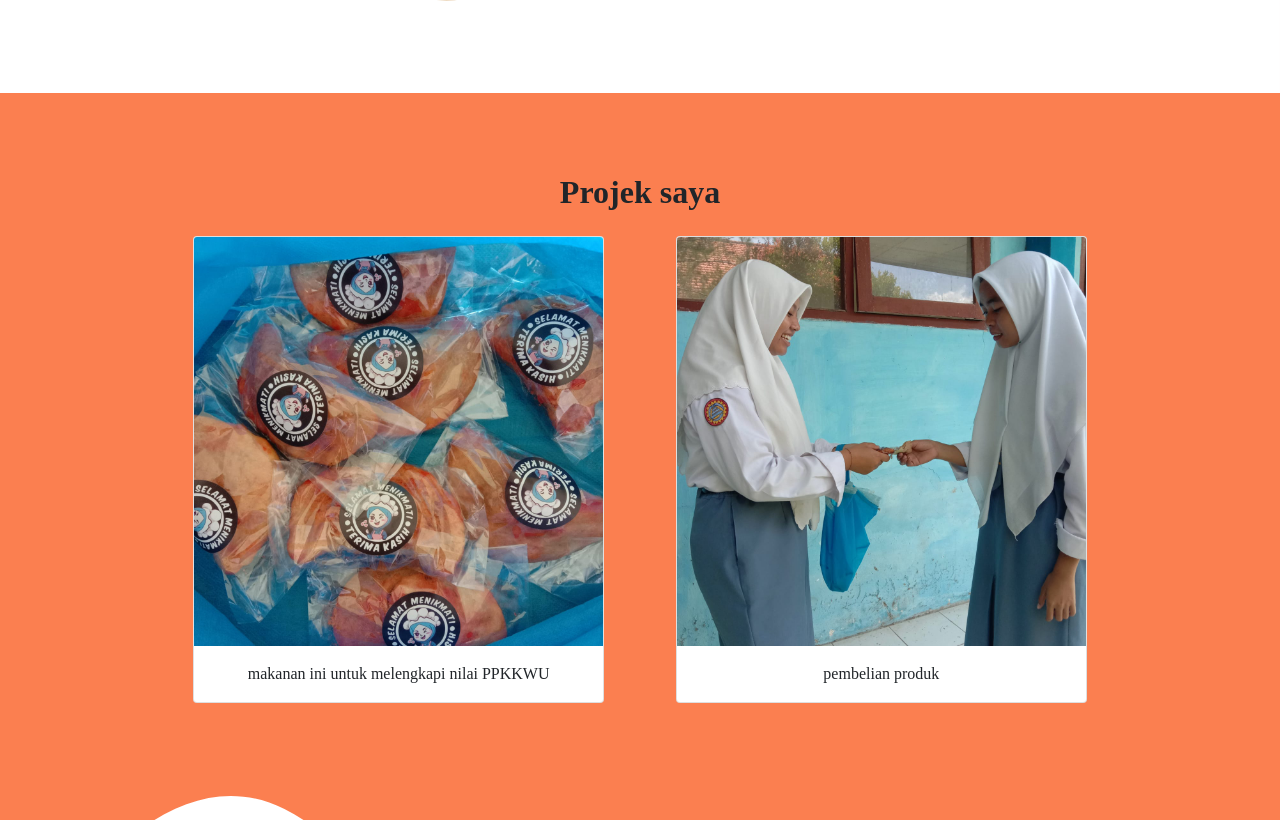
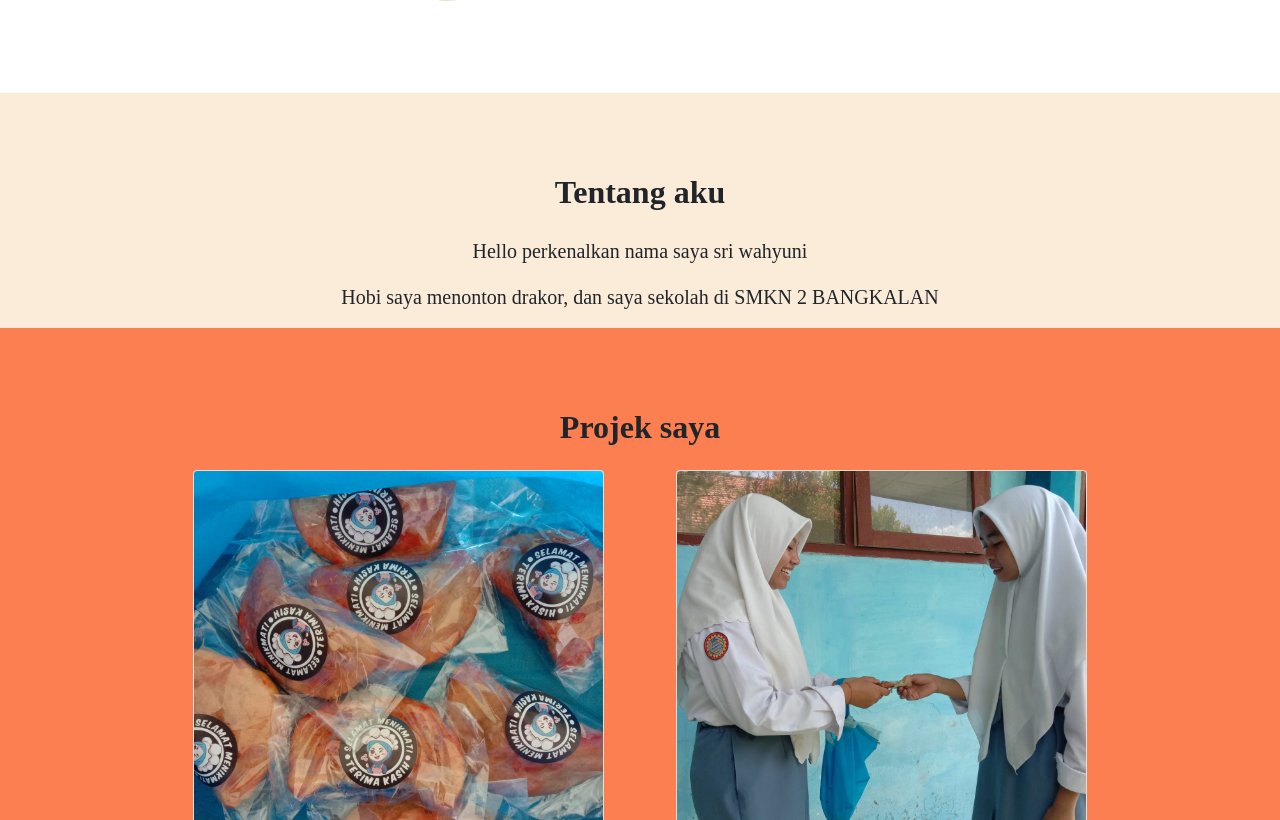
Before and after one commit to yuniyunio/yuni-portof, a plain HTML site: page index.html in a window 1280 px wide. Shown: the part 663-1483 px from the top of the page. Drawn offline with nearby package versions, Linux system fonts and the light colour scheme.

Commit message:
menambah fitur-about

```diff
--- a/index.html
+++ b/index.html
@@ -49,6 +49,9 @@
               <a class="nav-link active" aria-current="page" href="#home">Home</a>
             </li>
             <li class="nav-item">
+              <a class="nav-link active" href="#about">About</a>
+            </li>
+            <li class="nav-item">
               <a class="nav-link active" href="#projects">Projects</a>
             </li>
 
@@ -79,6 +82,26 @@
     </section>
     <!-- Akhir Jumbotron -->
 
+<!-- About -->
+<section id="about">
+  <div class="container">
+    <div class="row text-center mb-3">
+      <div class="col">
+        <h2>Tentang aku</h2>
+      </div>
+    </div>
+    <div class="row justify-content-center fs-5 text-center">
+      <div class="col-5-md-4">
+        <p>Hello perkenalkan nama saya sri wahyuni </p>
+      </div>
+      <div class="col-5-md-4">
+        <p>Hobi saya menonton drakor, dan saya sekolah di SMKN 2 BANGKALAN</p>
+      </div>
+      </div>
+    </div>
+  </div>
+</section>
+<!-- Akhir About -->
 
     <!-- Project -->
     <section id="projects">
```
